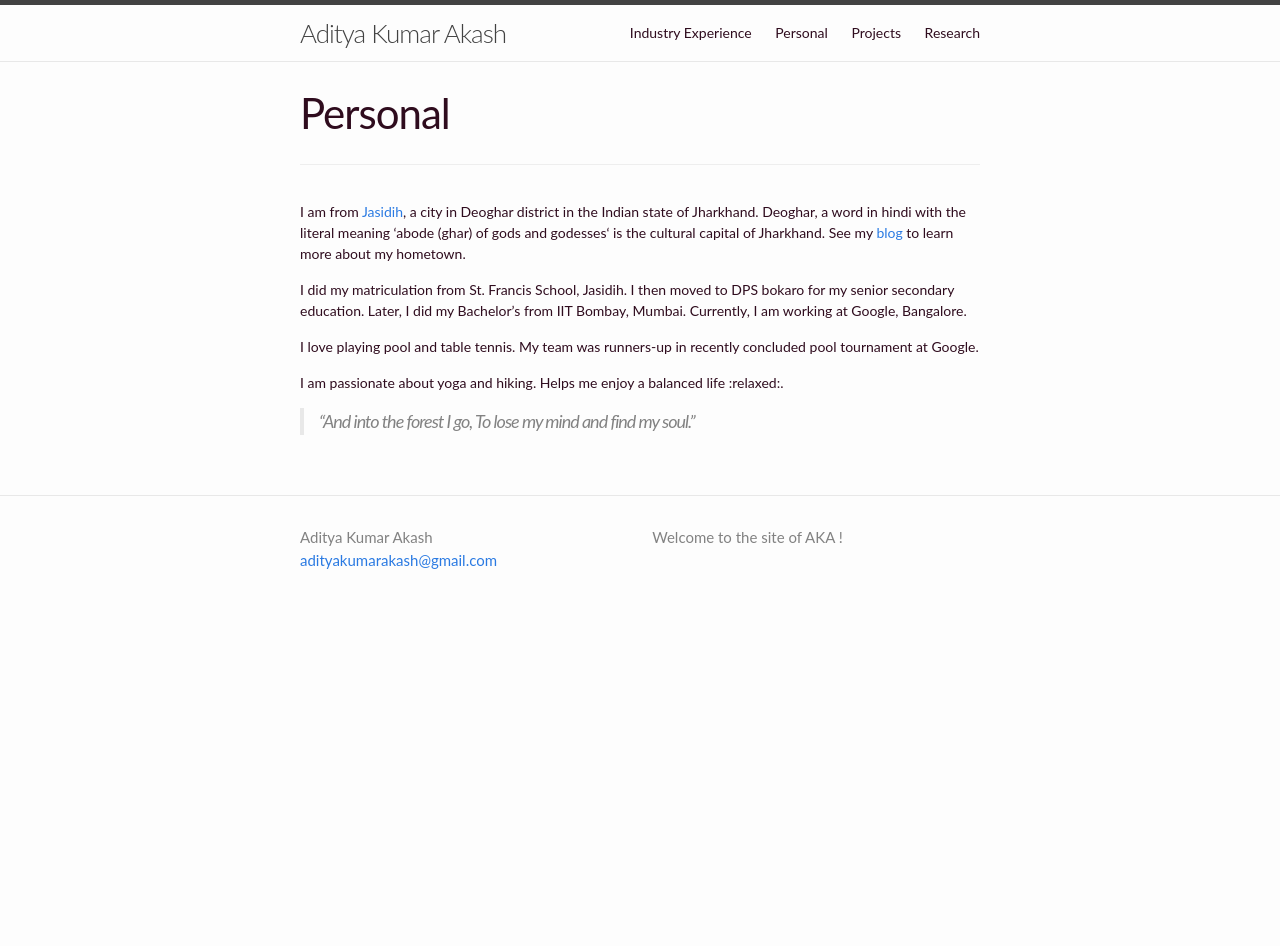
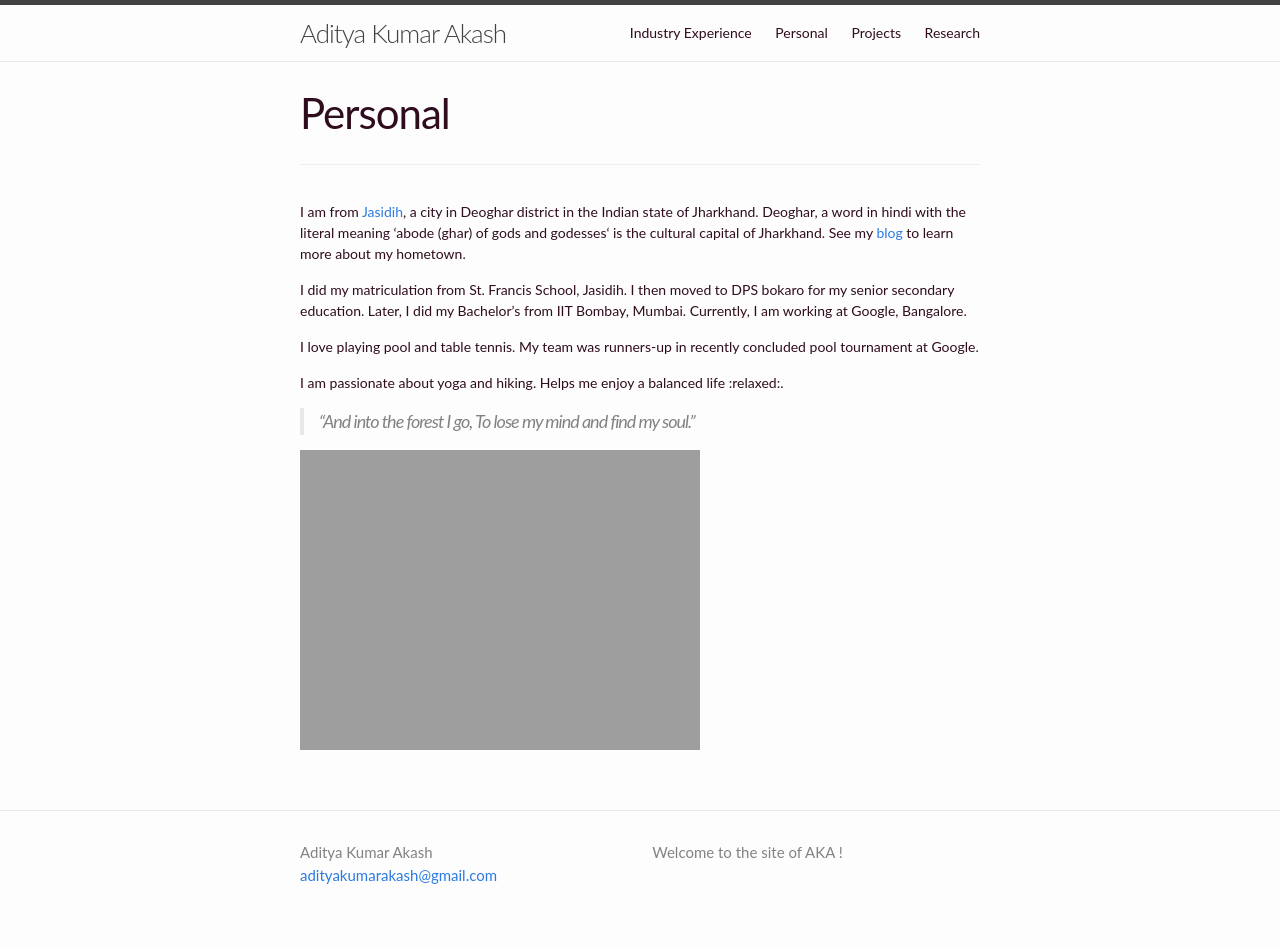
Before and after one commit to adityakumarakash/adityakumarakash.github.io, a Jekyll site: the page built from personal.md, in a window 1280 px wide. Built offline with Jekyll 4.4.1, drawn with Linux system fonts in a browser that asks for light colours; before the commit the page ends 900 px from its top, so only the background shows below that.

Commit message:
Update personal.md

```diff
--- a/personal.md
+++ b/personal.md
@@ -15,3 +15,5 @@ I love playing pool and table tennis. My team was runners-up in recently conclud
 I am passionate about yoga and hiking. Helps me enjoy a balanced life :relaxed:.
 > "And into the forest I go,
 > To lose my mind and find my soul."
+
+![Treck](https://adityakumarakash.github.io/img/Sylt.JPG)
```
